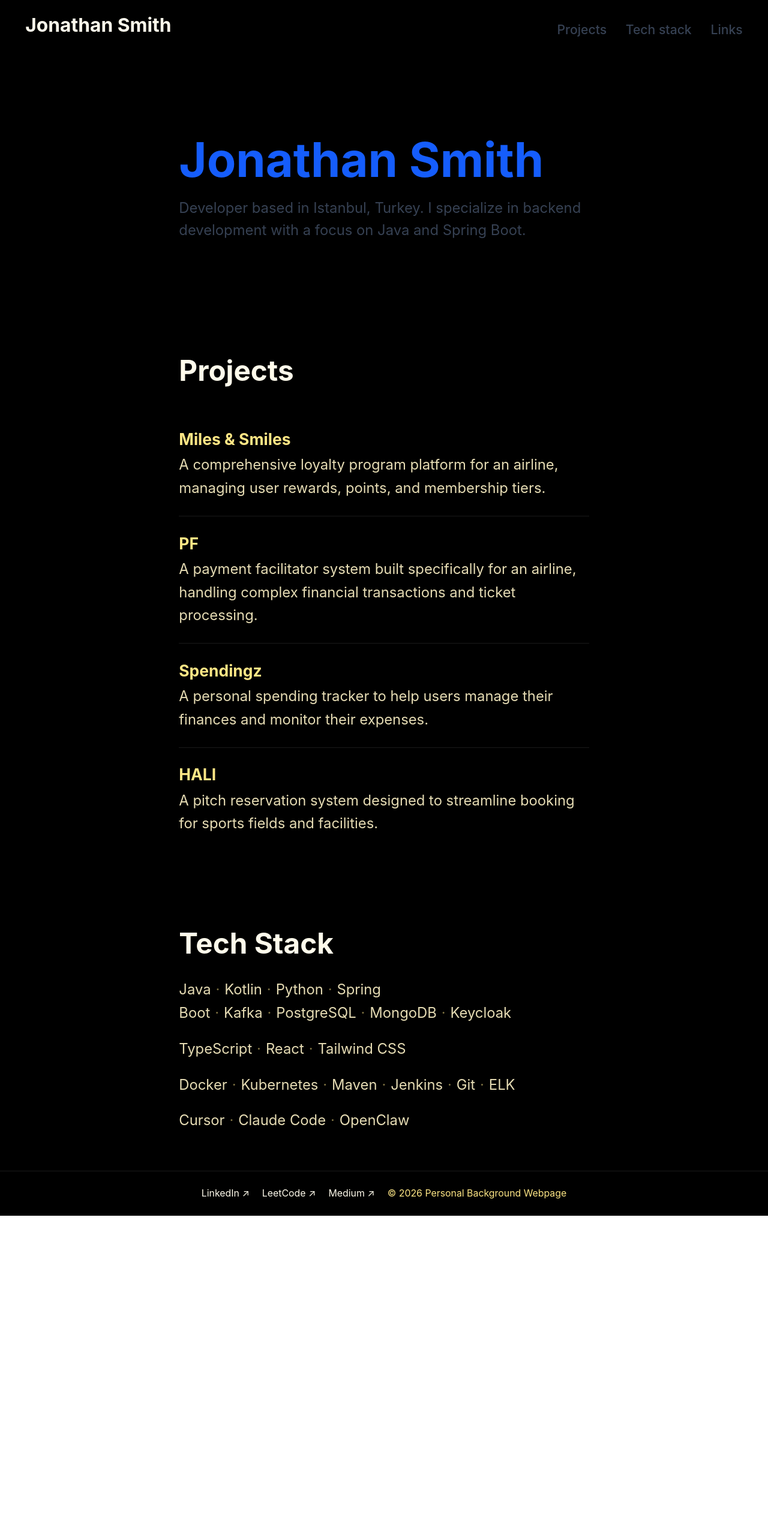
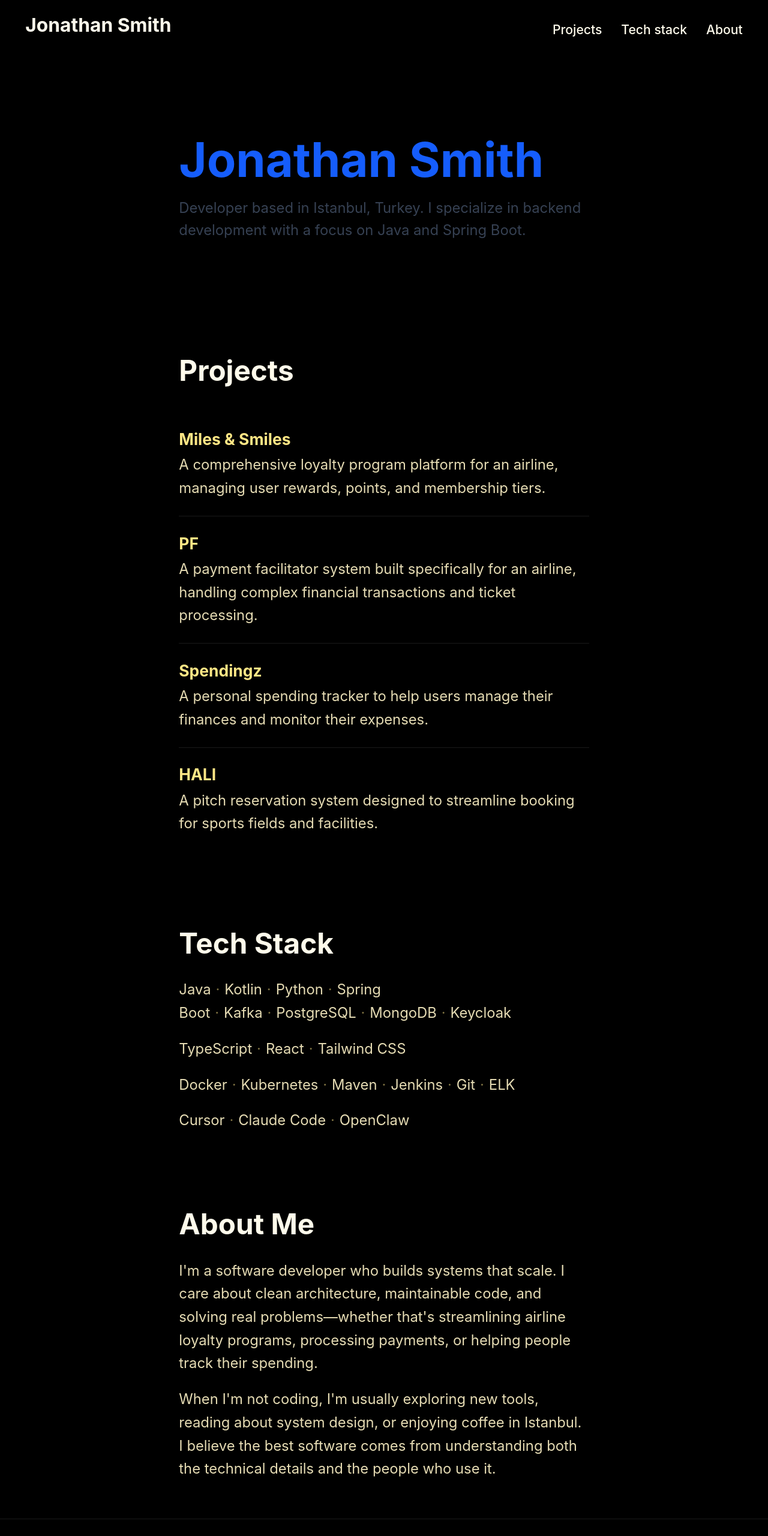
Before and after one commit to kutluhana/MyWebsite, a React (Vite) app: page /projects in a window 1280 px wide. Shown: the top 2561 px of the page at 60% size. Before the commit the page ends 2027 px from the top, so only its background shows below. Built offline with nearby package versions, Linux system fonts and the light colour scheme.

Commit message:
refactor layout of header and footer components

```diff
--- a/src/components/ContentSections.tsx
+++ b/src/components/ContentSections.tsx
@@ -1,11 +1,13 @@
 import React from 'react';
 import Projects from '../sections/Projects';
 import TechStack from '../sections/TechStack';
+import About from '../sections/About';
 
 const ContentSections: React.FC = () => {
   return <div className="[&_h1]:text-left [&_h2]:text-left">
       <Projects />
       <TechStack />
+      <About />
     </div>;
 };
 
--- /dev/null
+++ b/src/sections/About.tsx
@@ -0,0 +1,17 @@
+import React from 'react';
+
+const About: React.FC = () => {
+  return <section id="about" className="flex-1 w-full flex flex-col items-start py-8 sm:py-10 md:py-12 px-4 sm:px-6 md:px-8">
+      <h1 className="text-2xl sm:text-3xl md:text-4xl font-bold mb-4 sm:mb-6 text-amber-50">
+        About Me
+      </h1>
+      <p className="text-amber-100/90 text-base sm:text-lg leading-relaxed max-w-3xl">
+        I'm a software developer who builds systems that scale. I care about clean architecture, maintainable code, and solving real problems—whether that's streamlining airline loyalty programs, processing payments, or helping people track their spending.
+      </p>
+      <p className="mt-4 text-amber-100/90 text-base sm:text-lg leading-relaxed max-w-3xl">
+        When I'm not coding, I'm usually exploring new tools, reading about system design, or enjoying coffee in Istanbul. I believe the best software comes from understanding both the technical details and the people who use it.
+      </p>
+    </section>;
+};
+
+export default About;
--- a/src/sections/Header.tsx
+++ b/src/sections/Header.tsx
@@ -5,10 +5,10 @@ const Header: React.FC = () => {
       <a href="#home" className="shrink-0 min-w-[2.75rem] min-h-[2.75rem] rounded-full flex" aria-label="Go to home">
         <text className="text-2xl font-bold text-amber-50">Jonathan Smith</text>
       </a>
-      <nav className="flex gap-3 sm:gap-5 md:gap-6 text-gray-700 font-medium text-sm sm:text-base">
-        <a href="#projects" className="hover:text-blue-600 transition-colors py-2 px-3 -mx-3 min-h-[2.75rem] flex items-center">Projects</a>
-        <a href="#tech-stack" className="hover:text-blue-600 transition-colors py-2 px-3 -mx-3 min-h-[2.75rem] flex items-center">Tech stack</a>
-        <a href="#links" className="hover:text-blue-600 transition-colors py-2 px-3 -mx-3 min-h-[2.75rem] flex items-center">Links</a>
+      <nav className="flex gap-3 sm:gap-5 md:gap-6 text-amber-50 font-medium text-sm sm:text-base">
+        <a href="#projects" className="hover:text-amber-200 transition-colors py-2 px-3 -mx-3 min-h-[2.75rem] flex items-center">Projects</a>
+        <a href="#tech-stack" className="hover:text-amber-200 transition-colors py-2 px-3 -mx-3 min-h-[2.75rem] flex items-center">Tech stack</a>
+        <a href="#about" className="hover:text-amber-200 transition-colors py-2 px-3 -mx-3 min-h-[2.75rem] flex items-center">About</a>
       </nav>
     </header>;
 };
```
